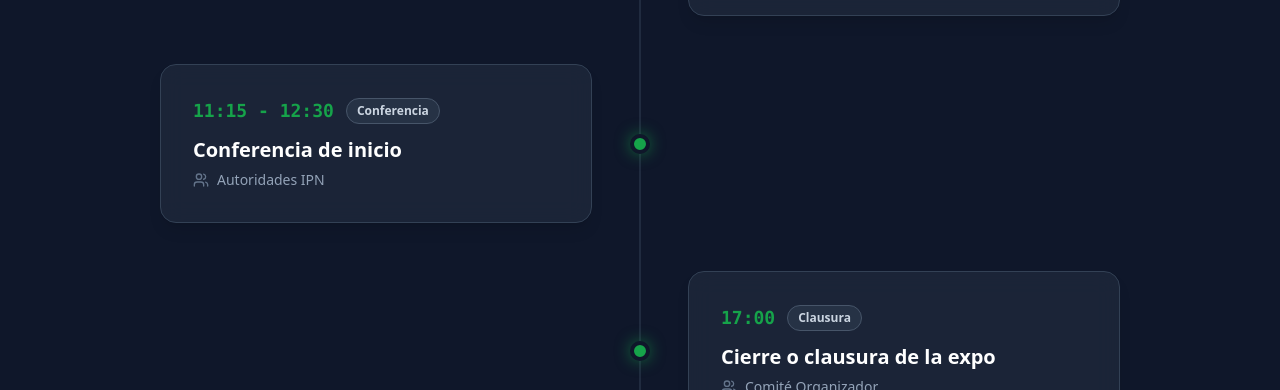
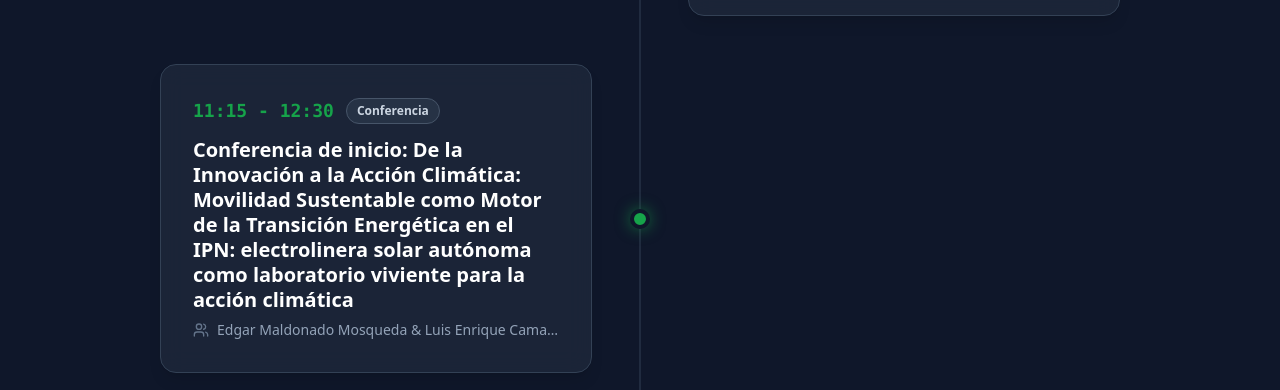
Before and after one commit to EdgarMMSEC2025/expo-movilidad-ipn, a React (Vite) app: page / in a window 1280 px wide. Shown: the part 8080-8470 px from the top of the page. Built offline with nearby package versions, Linux system fonts and the light colour scheme.

Commit message:
titulo2.0

```diff
--- a/src/App.jsx
+++ b/src/App.jsx
@@ -95,7 +95,7 @@ const PROGRAM_SCHEDULE = [
     date: '15 de Octubre',
     events: [
       { time: '09:00', title: 'Inicio de la expo', speaker: 'Acceso General', category: 'Apertura' },
-      { time: '11:15 - 12:30', title: 'Conferencia de inicio', speaker: 'Autoridades IPN', category: 'Conferencia' },
+      { time: '11:15 - 12:30', title: 'Conferencia de inicio: De la Innovación a la Acción Climática: Movilidad Sustentable como Motor de la Transición Energética en el IPN: electrolinera solar autónoma como laboratorio viviente para la acción climática', speaker: 'Edgar Maldonado Mosqueda & Luis Enrique Camacho Camacho', category: 'Conferencia' },
       { time: '17:00', title: 'Cierre o clausura de la expo', speaker: 'Comité Organizador', category: 'Clausura' }
     ]
   },
```
